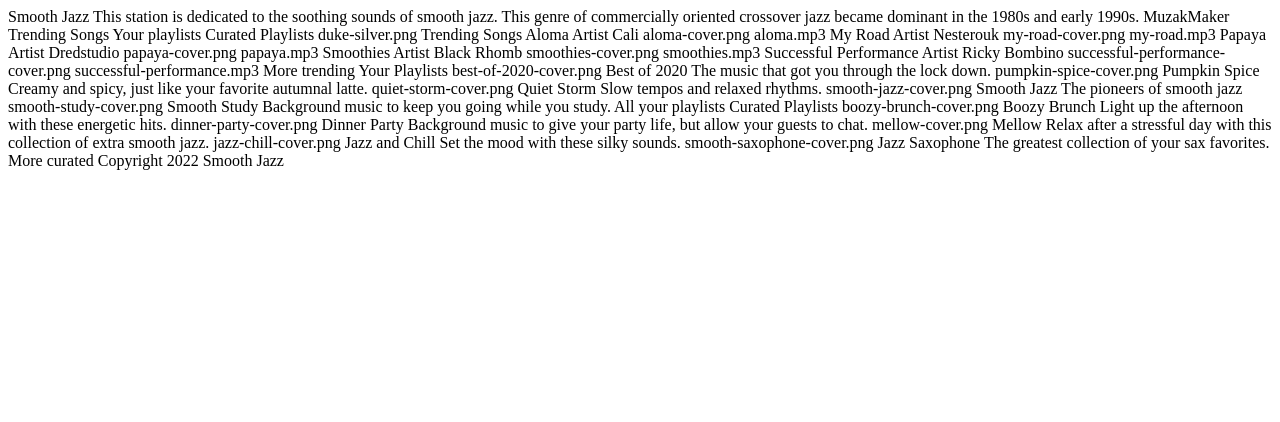
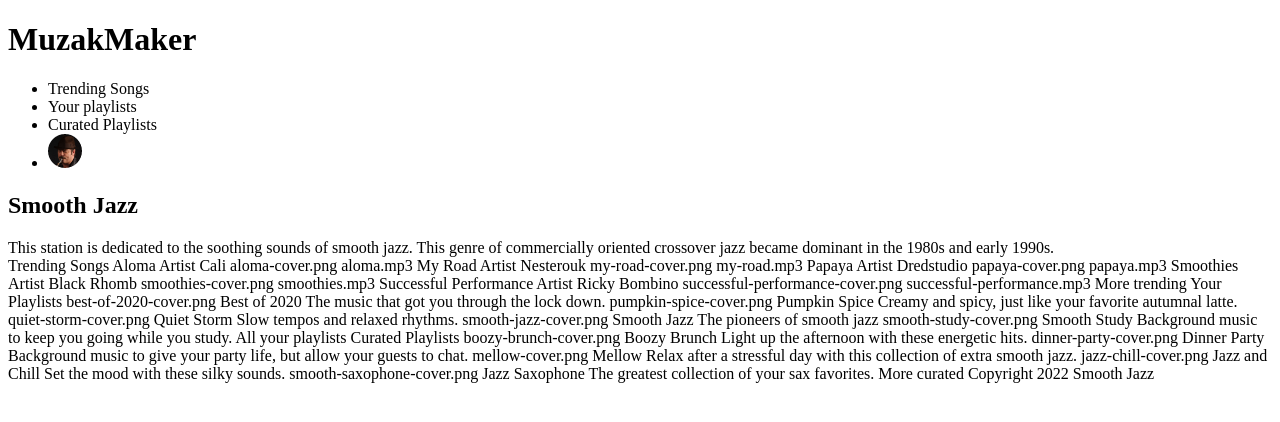
Before and after one commit to SploonyToony/streamingmediaGIT337, a plain HTML site: page index.html in a window 1280 px wide. Drawn offline with Linux system fonts and the light colour scheme; files whose address does not match are found by name.

Commit message:
Update index.html

```diff
--- a/index.html
+++ b/index.html
@@ -6,14 +6,23 @@
     <title>MuzakMaker</title>
 </head>
 <body>
-    Smooth Jazz
-This station is dedicated to the soothing sounds of smooth jazz. This genre of commercially oriented crossover jazz became dominant in the 1980s and early 1990s.
+    <header>
+        <h1>MuzakMaker</h1>
+        <nav>
+            <ul>
+            <li>Trending Songs</li>
+            <li>Your playlists</li>
+            <li>Curated Playlists</li>
+            <li><img src="C:\Users\cptol\Documents\ASU\Fall 2023\GIT337\GitHub\streamingMedia\streamingmedia\images-20231011T173639Z-001\images\duke-silver.png" alt="duke-silver"></li>
+            </ul>
 
-MuzakMaker
-Trending Songs
-Your playlists
-Curated Playlists
-duke-silver.png
+        </nav>
+
+        <h2>Smooth Jazz</h2>
+        This station is dedicated to the soothing sounds of smooth jazz. This genre of commercially oriented crossover jazz became dominant in the 1980s and early 1990s.
+    </header>
+
+
 Trending Songs
 Aloma
 Artist Cali
```
